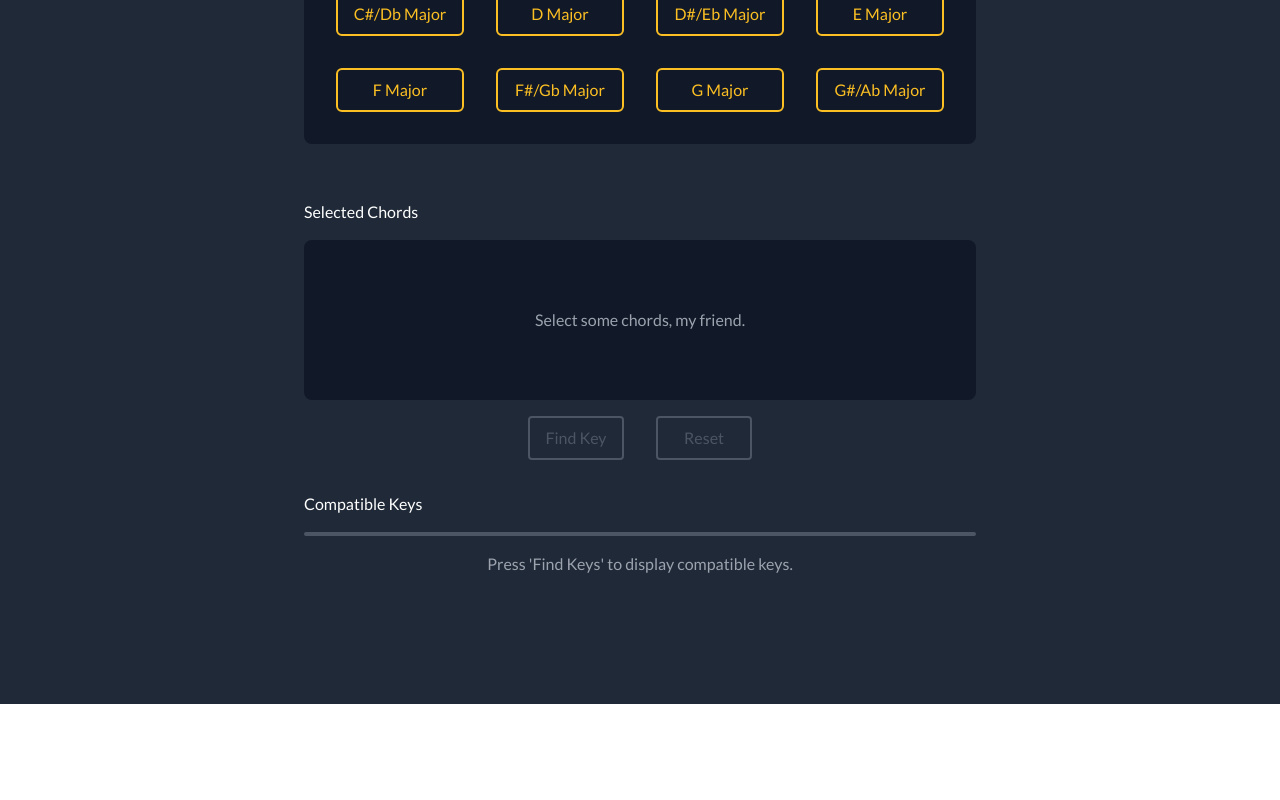
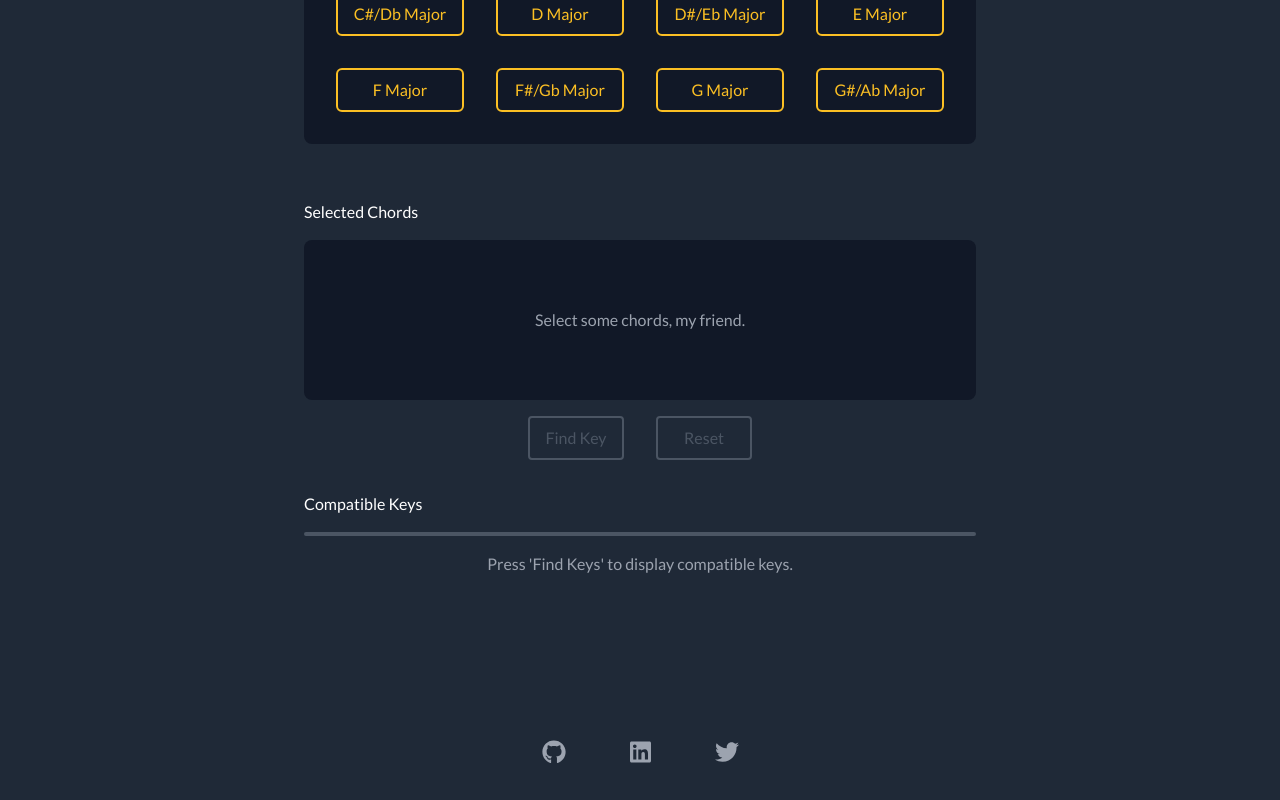
Before and after one commit to jacoberick/keys, a React (Create React App) app: page / in a window 1280 px wide. Shown: the part 980-1780 px from the top of the page. Before the commit the page ends 1684 px from the top, so only its background shows below. Built offline with nearby package versions, Linux system fonts and the light colour scheme.

Commit message:
footer added

```diff
--- a/src/App.js
+++ b/src/App.js
@@ -2,6 +2,7 @@ import "./App.css";
 import Header from "./components/Header";
 import Intro from "./components/Intro";
 import FindKey from "./components/FindKey";
+import Footer from "./components/Footer";
 
 function App() {
   return (
@@ -9,6 +10,7 @@ function App() {
       <Header />
       <Intro />
       <FindKey />
+      <Footer />
     </div>
   );
 }
--- /dev/null
+++ b/src/components/Footer.js
@@ -0,0 +1,24 @@
+import { FontAwesomeIcon } from "@fortawesome/react-fontawesome";
+import { faGithub, faLinkedin, faTwitter } from "@fortawesome/free-brands-svg-icons";
+
+const iconClass = "text-2xl text-gray-400 hover:text-yellow-400 transition-all";
+
+const Footer = () => {
+  return (
+    <div id="footerContainer" className="px-16 py-8 flex justify-center">
+      <div id="iconContainer" className="">
+        <a target="_blank" href="https://github.com/jacoberick" className={iconClass}>
+          <FontAwesomeIcon icon={faGithub} />
+        </a>
+        <a target="_blank" href="https://www.linkedin.com/in/jacob-e-white/" className={`${iconClass} mx-16`}>
+          <FontAwesomeIcon icon={faLinkedin} />
+        </a>
+        <a target="_blank" href="https://twitter.com/jacobwhitedev" className={iconClass}>
+          <FontAwesomeIcon icon={faTwitter} />
+        </a>
+      </div>
+    </div>
+  );
+};
+
+export default Footer;
```
